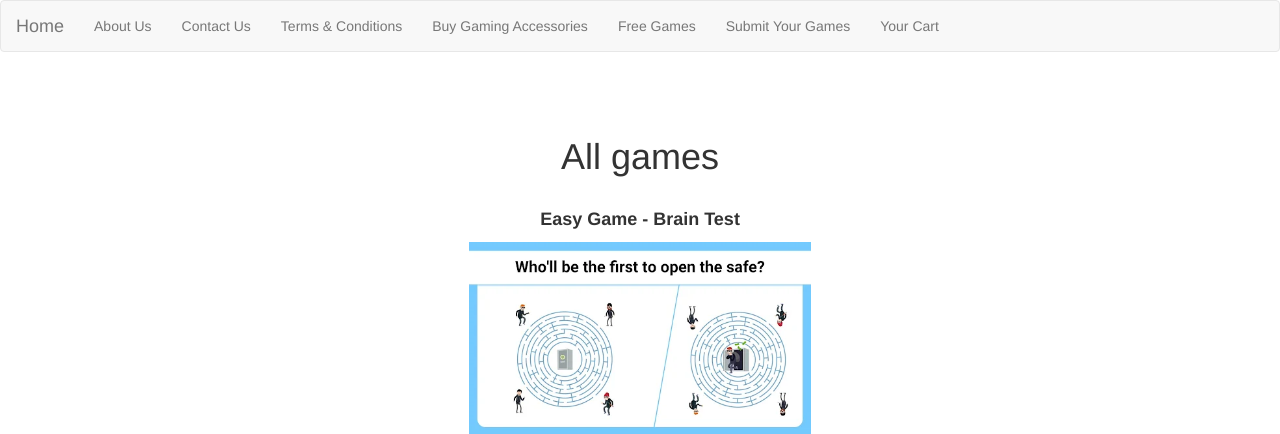
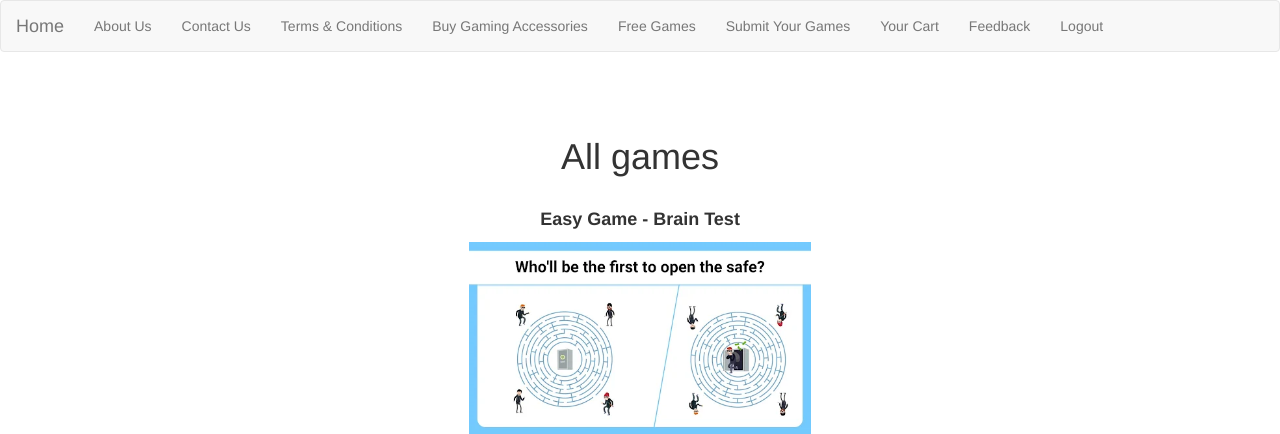
Before and after one commit to Borshaa/Game_Hub, a PHP site: page /game_index.php in a window 1280 px wide. Shown: the top 434 px of the page. Run offline with PHP 8.4, Linux system fonts and the light colour scheme; data comes from the database, SQL or seed files in the repository; some libraries are stand-ins or nearby versions.

Commit message:
Update Navbar.php

```diff
--- a/Navbar.php
+++ b/Navbar.php
@@ -23,6 +23,8 @@
       <li><a href="game_index.php">Free Games</a></li>
       <li><a href="dev_game.php">Submit Your Games</a></li>
       <li><a href="cart.php">Your Cart</a></li>
+      <li><a href="feedback.php">Feedback</a></li>
+      <li><a href="logout.php">Logout</a></li>
     </ul>
   </div>
 </nav>
```
